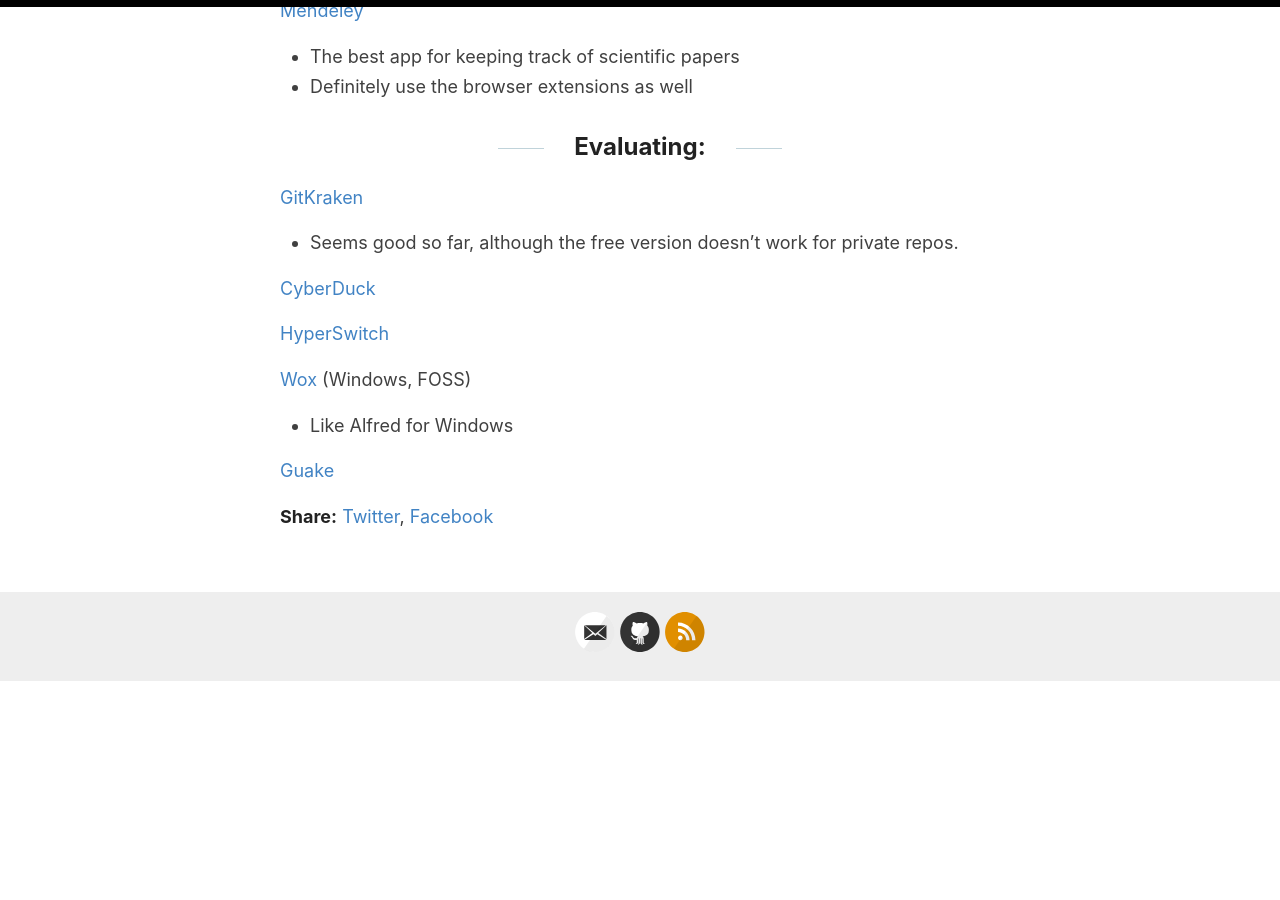
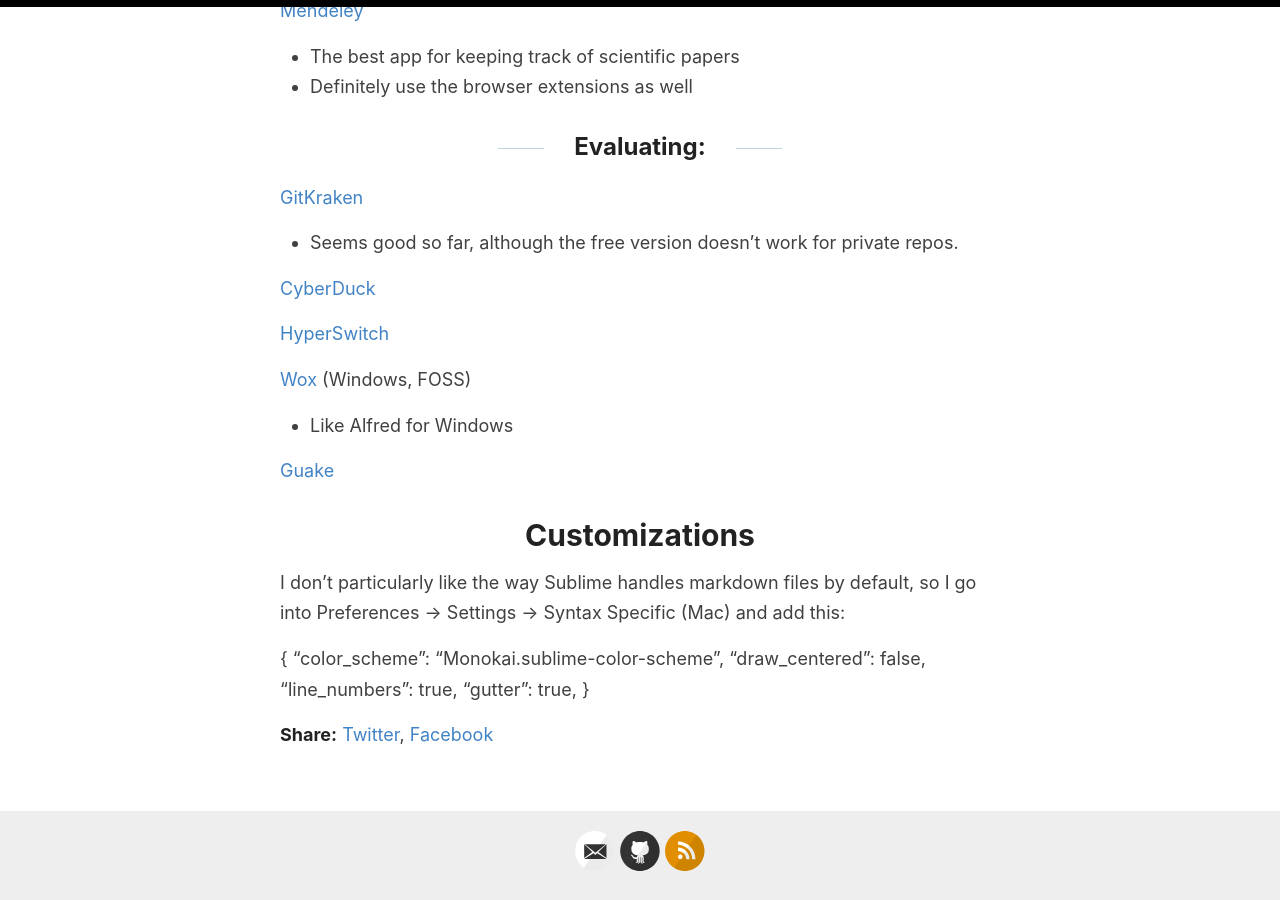
Before and after one commit to jss367/blog, a Jekyll site: the page built from _posts/2018-10-10-Software-I-Use.md, in a window 1280 px wide and 900 px high, scrolled down 10984 px. Built offline with Jekyll 4.4.1, drawn with Linux system fonts in a browser that asks for light colours; before the commit the page ends 11666 px from its top, so only the background shows below that.

Commit message:
Update 2018-10-10-Software-I-Use.md

```diff
--- a/_posts/2018-10-10-Software-I-Use.md
+++ b/_posts/2018-10-10-Software-I-Use.md
@@ -349,3 +349,14 @@ Honorable mentions:
 * Like Alfred for Windows
 
 [Guake](http://guake-project.org/)
+
+# Customizations
+
+I don't particularly like the way Sublime handles markdown files by default, so I go into Preferences -> Settings -> Syntax Specific (Mac) and add this:
+
+{
+	"color_scheme": "Monokai.sublime-color-scheme",
+	"draw_centered": false,
+	"line_numbers": true,
+	"gutter": true,
+}
```
